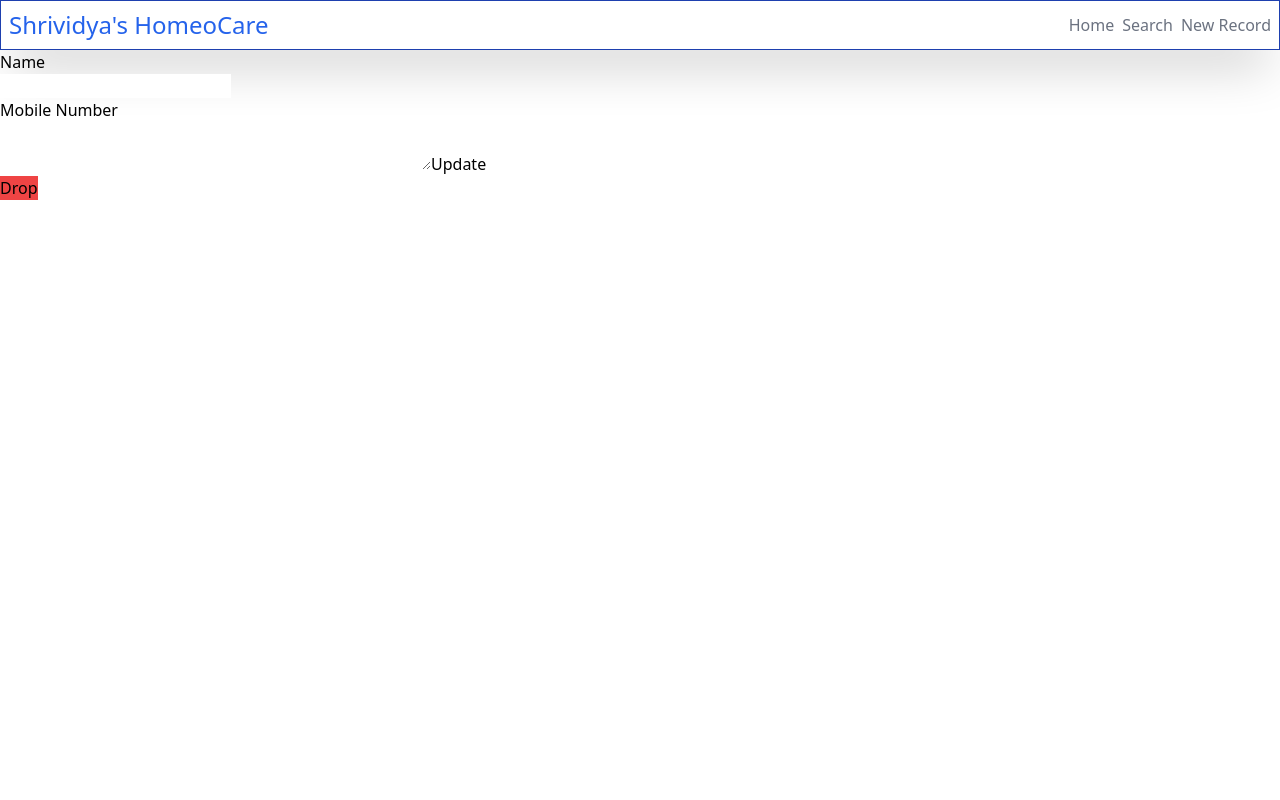
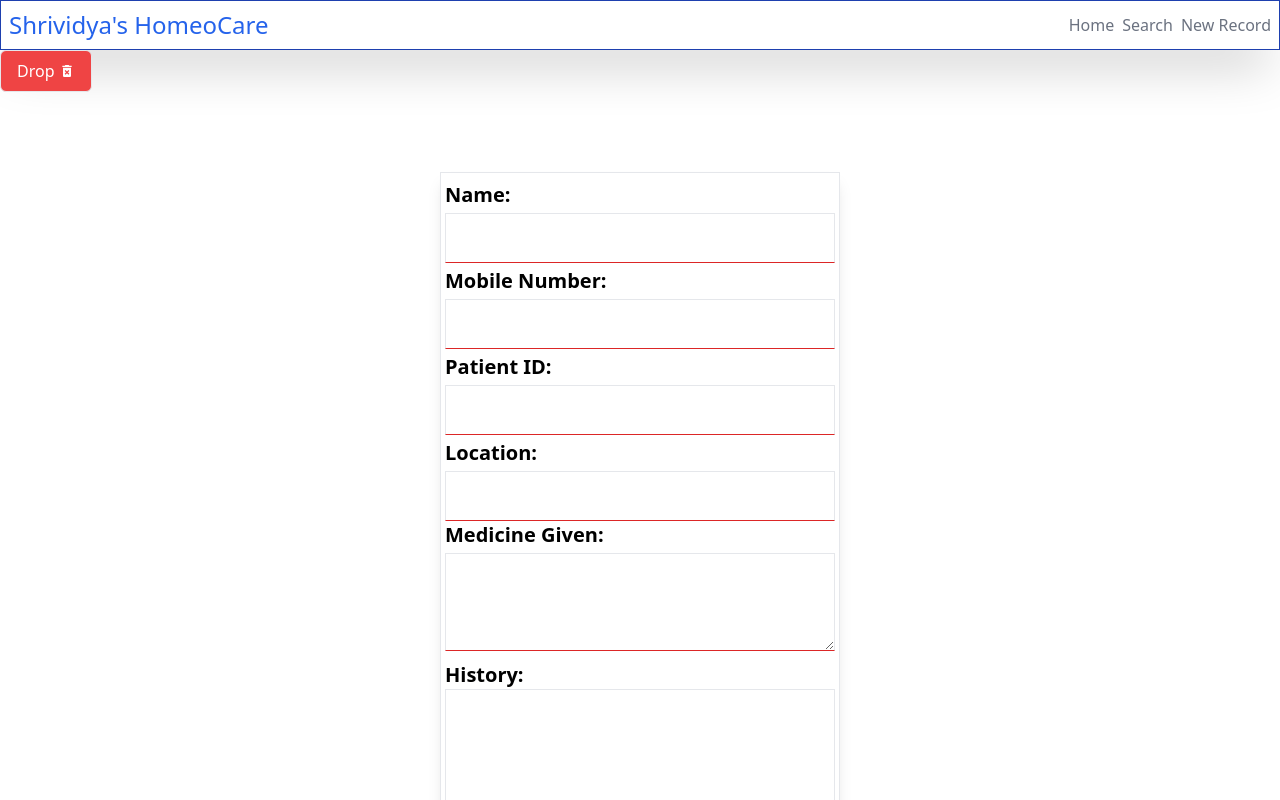
Before and after one commit to SHRIVISHNU-CM/Medicos, a React (Vite) app in the folder frontend/: page /edit/1 in a window 1280 px wide. Shown: the top 800 px of the page. Built offline with nearby package versions, Linux system fonts and the light colour scheme; no server answers.

Commit message:
added react icons and styles button

```diff
--- a/frontend/src/Components/Edit.jsx
+++ b/frontend/src/Components/Edit.jsx
@@ -1,71 +1,134 @@
 import axios from 'axios';
 import React, { useEffect, useState } from 'react'
-import { useParams,useNavigate } from 'react-router-dom'
+import { useParams, useNavigate } from 'react-router-dom'
+import { FiEdit } from "react-icons/fi";
+import { MdDeleteForever } from "react-icons/md";
 
 function Edit() {
-  const {id} = useParams();
+  const { id } = useParams();
   const navigate = useNavigate()
-  const [values,SetValues] = useState({
-    _id:id,
-    name:"",
-    phoneno:"",
-    history:""
+  const [values, SetValues] = useState({
+    _id: id,
+    name: "",
+    phoneno: "",
+    history: "",
+    patient_id: ""
   })
   const FetchById = `http://localhost:3001/Medico/byid/${id}`;
   const UPDATEAPI = `http://localhost:3001/Medico/editarticle/${id}`
   const DROPAPI = `http://localhost:3001/Medico/deletearticle/${id}`
-  useEffect(()=>{
+  useEffect(() => {
     axios.get(FetchById)
-    .then((res)=>{
+      .then((res) => {
         SetValues({
           ...values,
-        name:res.data.name,
-        phoneno:res.data.phoneno,
-        history:res.data.history
+          name: res.data.name,
+          phoneno: res.data.phoneno,
+          history: res.data.history,
+          patient_id: res.data.patient_id,
+          location: res.data.location,
+          medicine_given: res.data.medicine_given
         })
         console.log(res)
       })
-  },[])
+  }, [])
 
-  const HandleUpdate = (e)=>{
+  const HandleUpdate = (e) => {
     e.preventDefault();
-    axios.put(UPDATEAPI,values)
-    .then((res)=>{
+    axios.put(UPDATEAPI, values)
+      .then((res) => {
         navigate('/search')
         console.log(res.data)
       })
   }
-  const HandleDrop = ()=>{
+  const HandleDrop = () => {
     axios.delete(DROPAPI)
-    .then((res)=>{
+      .then((res) => {
+        navigate('/')
         console.log("deleted")
       })
   }
   return (
     <>
-      <form onSubmit={HandleUpdate}>
-        <div>
-          <label>Name</label>
+    <button className='bg-red-500 border px-4 py-2 rounded-md text-white flex items-center gap-1'
+        onClick={HandleDrop}>
+        Drop
+        <MdDeleteForever/>
+      </button>
+      <main className='flex justify-center my-20'>
+        <form onSubmit={HandleUpdate} className='border p-1 w-[400px] shadow-lg'>
+          <div className='my-1'>
+            <label className="font-semibold text-xl" >Name:</label>
           </div>
           <input type='text' name='name'
-
             value={values.name}
-        onChange={e=>SetValues({...values,name:e.target.value})}
-
+            onChange={e => SetValues({ ...values, name: e.target.value })}
+            className='border border-b-red-600 outline-none w-full  px-1 py-3'
           />
-        <div>
-          <label>Mobile Number</label>
+          <div className='my-1'>
+            <label className="font-semibold text-xl">Mobile Number:</label>
           </div>
           <input type='Number' name='phoneno'
             value={values.phoneno}
-        onChange={e => SetValues({...values,phoneno:e.target.value})} />
+            onChange={e => SetValues({ ...values, phoneno: e.target.value })}
+            className='border border-b-red-600 w-full outline-none  px-1 py-3'
+          />
+          <div className='my-1'>
+            <label className="font-semibold text-xl">Patient ID:</label>
+          </div>
+          <input
+            className='px-1 py-3 border border-b-red-600 outline-none w-full'
+            type='text'
+            name="patient_id"
+            value={values.patient_id}
+            onChange={e => SetValues({ ...values, patient_id: e.target.value })}
+          />
+          <div className='my-1'>
+            <label className="font-semibold text-xl">Location:</label>
+          </div>
+          <input
+            className='border border-b-red-600 outline-none w-full px-1 py-3'
+            type='text'
+            name='location'
+            value={values.location}
+            onChange={e => SetValues({ ...values, location: e.target.value })}
+          />
+
+
+          <h1 className="font-semibold text-xl">Medicine Given:</h1>
+          <div className='my-1'>
             <textarea
+              rows={3}
+              className='w-full py-3 px-1 border border-b-red-600 '
+              value={values.medicine_given}
+              onChange={e => SetValues({ ...values, medicine_given: e.target.value })}
+            />
+          </div>
+          <h1 className="font-semibold text-xl">History:</h1>
+          <div>
+            <textarea
+              className='w-full outline-none border border-b-red-600 px-1 py-3'
+              rows={6}
               value={values.history}
-          onChange={e=>SetValues({...values,history:e.target.value})}
+              onChange={e => SetValues({ ...values, history: e.target.value })}
             />
-        <button type='submit'>Update</button>
+          </div>
+          <div className='flex justify-center'>
+            <button type='submit'
+              className='border px-4 py-2 bg-yellow-600 text-white rounded-md  flex items-center gap-1'
+            >
+              Update
+              <FiEdit />
+            </button>
+
+
+          </div>
+
+
         </form>
-      <button className='bg-red-500' onClick={HandleDrop}>Drop</button>
+      </main>
+
+
 
     </>
   )
```
Lines whose indentation alone changed are shown as unchanged.
